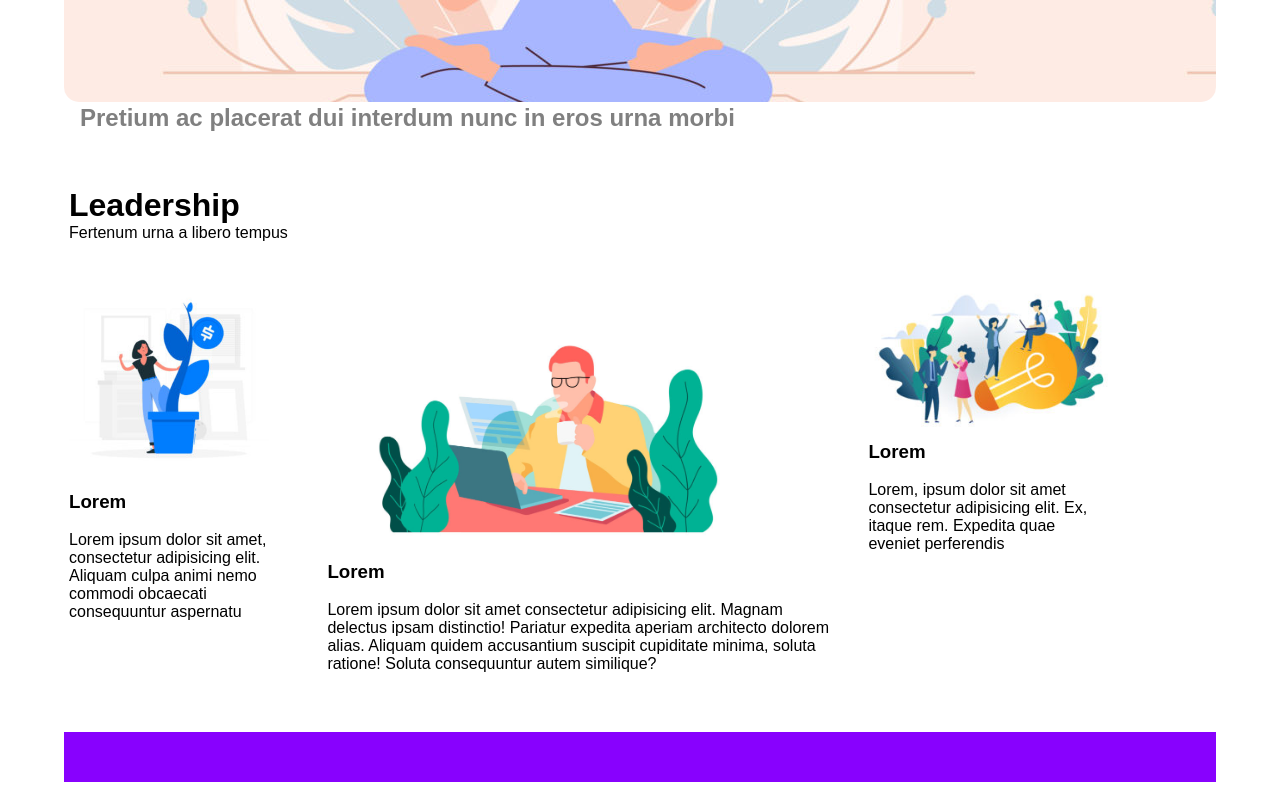
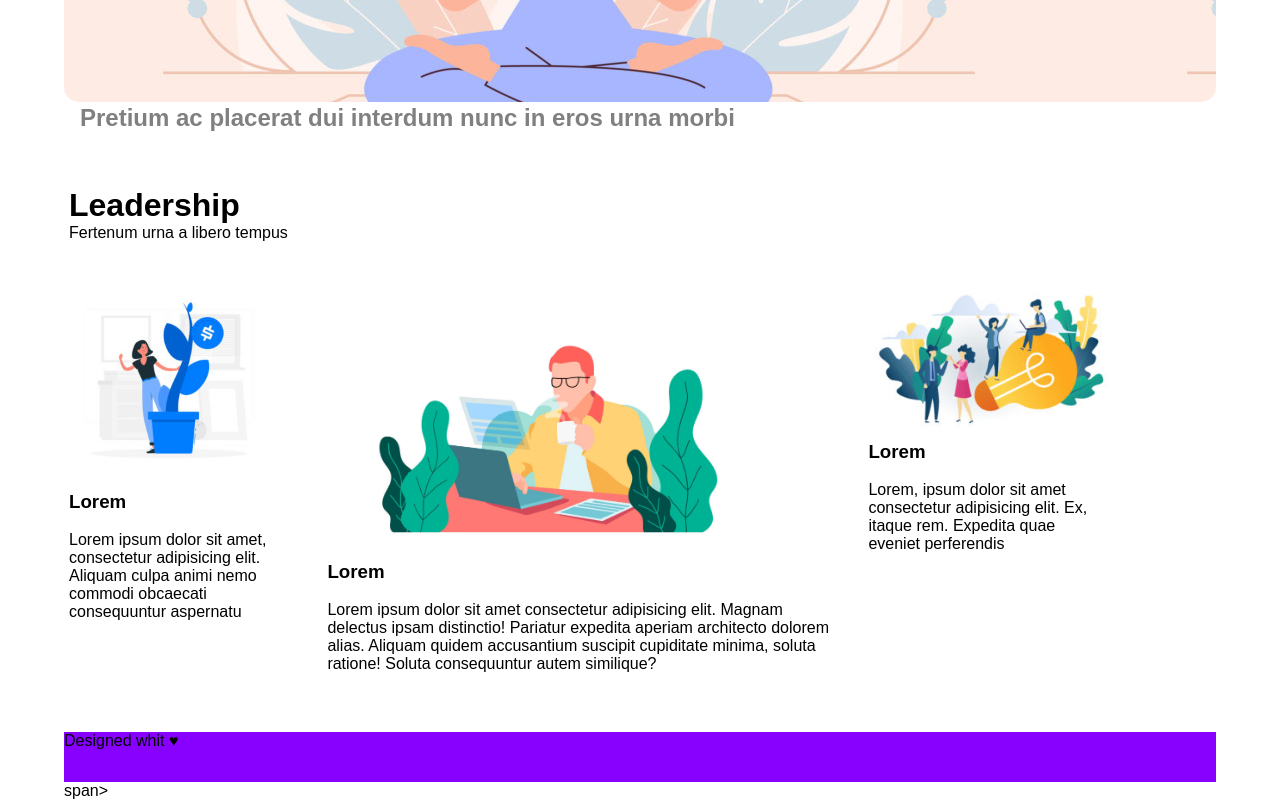
Before and after one commit to jacopo35/htmlcss-wp, a plain HTML site: page index.html in a window 1280 px wide. Shown: the part 668-1468 px from the top of the page. Drawn offline with Linux system fonts and the light colour scheme; a web font is replaced by a local one.

Commit message:
fifth push

```diff
--- a/index.html
+++ b/index.html
@@ -67,7 +67,9 @@
             </div>
 
         </main>
-        <footer></footer>
+        <footer>
+            <span> Designed whit </span><span class="redheart"> &hearts; </footer>span>
+        </footer>
     </div>
 </body>
 
```
